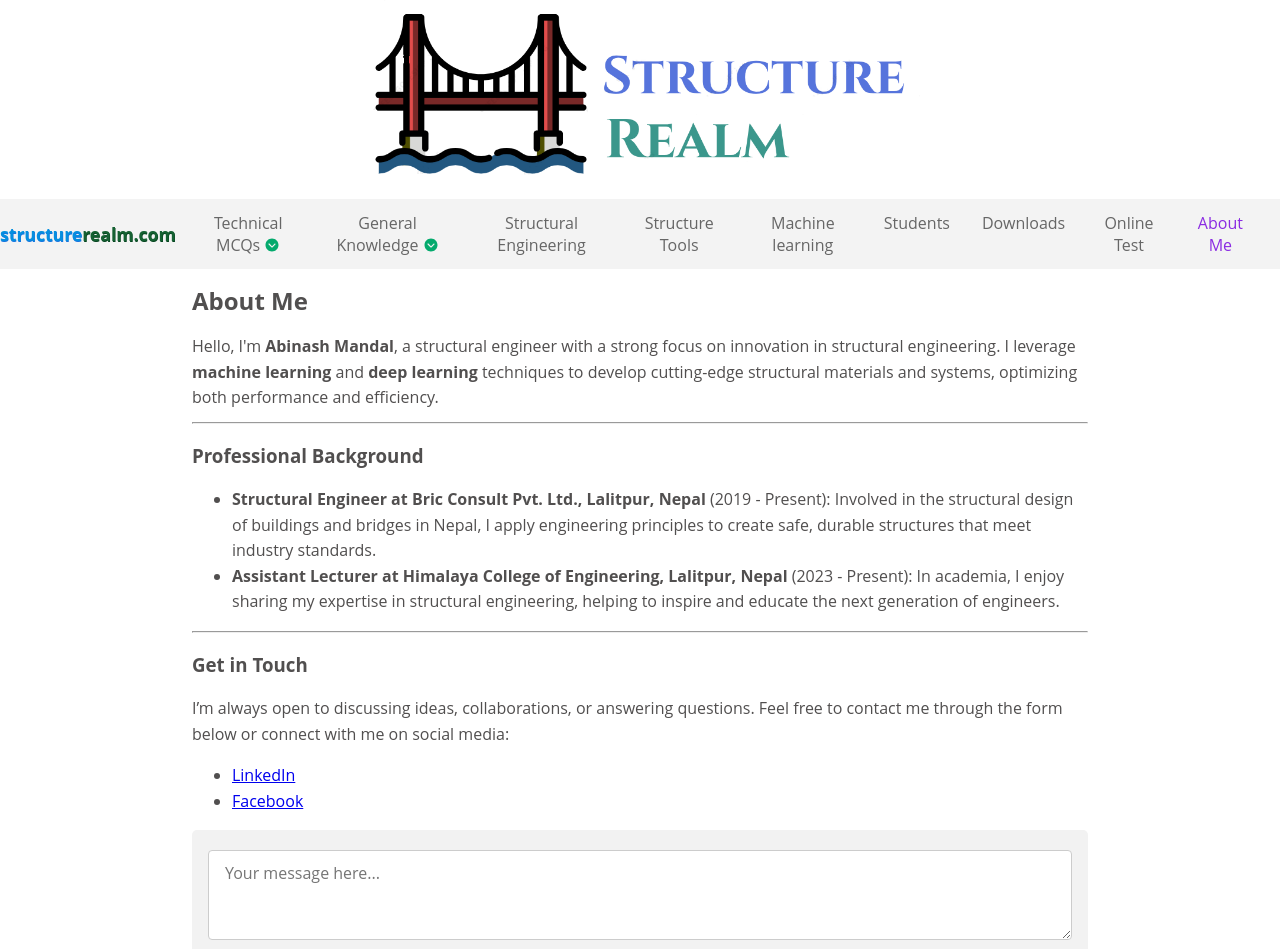
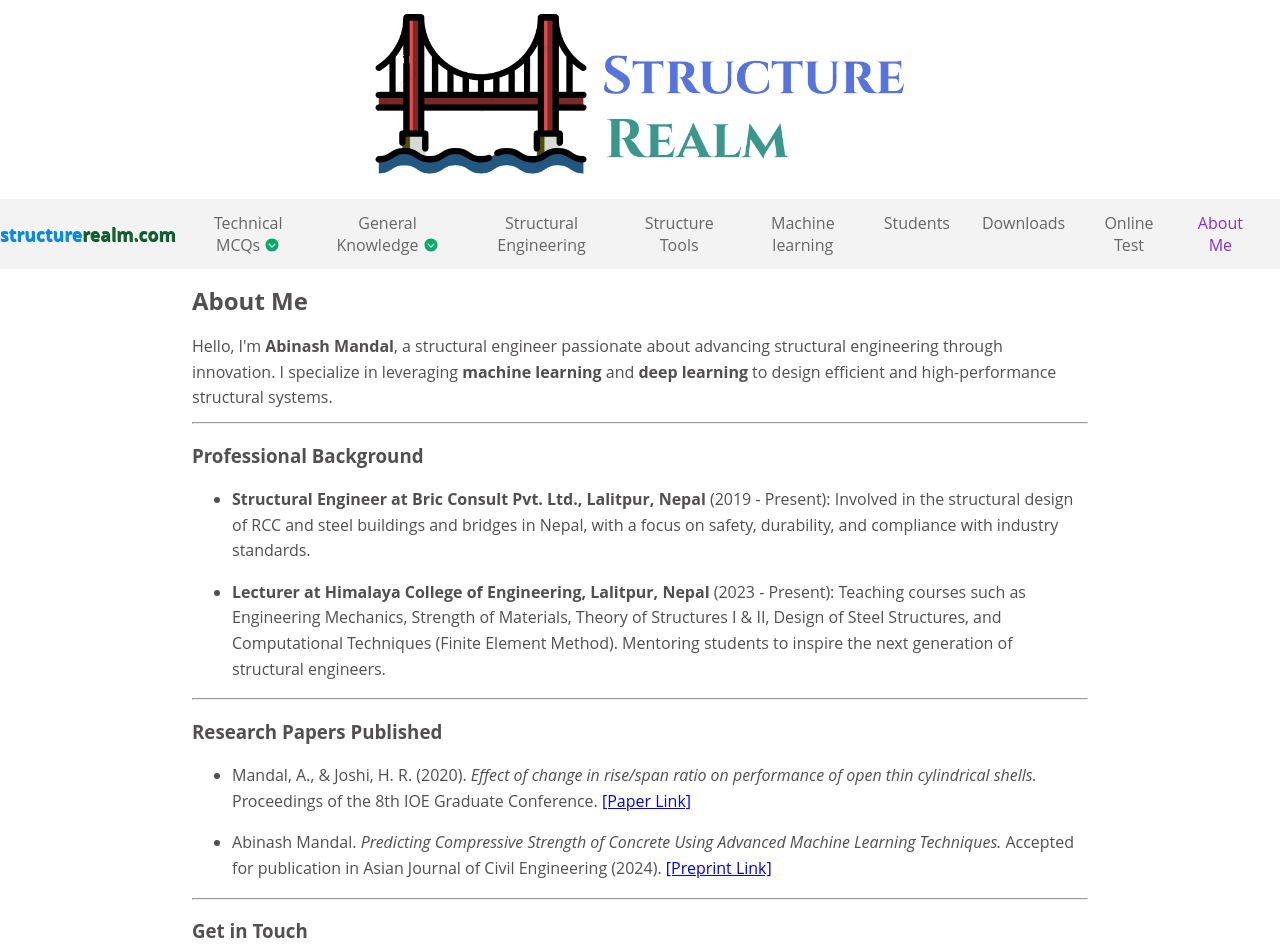
Before and after one commit to learnstructure/mcqCivil, a React (Create React App) app: page /contact in a window 1280 px wide. Shown: the top 949 px of the page. Built offline with nearby package versions, Linux system fonts and the light colour scheme; no server answers.

Commit message:
contact page updated

```diff
--- a/src/components/Contact.js
+++ b/src/components/Contact.js
@@ -6,21 +6,32 @@ function Contact() {
     return (
         <div className='page-container page-new'>
             <Helmet>
-                <title>Contact Civil Mcq</title>
-                <meta name="description" content="contact us page" />
+                <title>Contact Structure Realm</title>
+                <meta name="description" content="About Abinash Mandal - Structural Engineer and Lecturer" />
             </Helmet>
             <h2>About Me</h2>
             <p>
-                Hello, I'm <strong>Abinash Mandal</strong>, a structural engineer with a strong focus on innovation in structural engineering. I leverage <strong>machine learning</strong> and <strong>deep learning</strong> techniques to develop cutting-edge structural materials and systems, optimizing both performance and efficiency.
+                Hello, I'm <strong>Abinash Mandal</strong>, a structural engineer passionate about advancing structural engineering through innovation.
+                I specialize in leveraging <strong>machine learning</strong> and <strong>deep learning</strong> to design efficient and high-performance structural systems.
             </p>
             <hr />
             <h3 >Professional Background</h3>
             <ul>
-                <li>
-                    <strong>Structural Engineer at Bric Consult Pvt. Ltd., Lalitpur, Nepal</strong> (2019 - Present): Involved in the structural design of buildings and bridges in Nepal, I apply engineering principles to create safe, durable structures that meet industry standards.
+                <li style={{ marginBottom: '1rem' }}>
+                    <strong>Structural Engineer at Bric Consult Pvt. Ltd., Lalitpur, Nepal</strong> (2019 - Present): Involved in the structural design of RCC and steel buildings and bridges in Nepal, with a focus on safety, durability, and compliance with industry standards.
                 </li>
-                <li>
-                    <strong>Assistant Lecturer at Himalaya College of Engineering, Lalitpur, Nepal</strong> (2023 - Present): In academia, I enjoy sharing my expertise in structural engineering, helping to inspire and educate the next generation of engineers.
+                <li style={{ marginBottom: '1rem' }}>
+                    <strong>Lecturer at Himalaya College of Engineering, Lalitpur, Nepal</strong> (2023 - Present): Teaching courses such as Engineering Mechanics, Strength of Materials, Theory of Structures I & II, Design of Steel Structures, and Computational Techniques (Finite Element Method). Mentoring students to inspire the next generation of structural engineers.
+                </li>
+            </ul>
+            <hr />
+            <h3 >Research Papers Published</h3>
+            <ul>
+                <li style={{ marginBottom: '1rem' }}>
+                    Mandal, A., & Joshi, H. R. (2020). <i>Effect of change in rise/span ratio on performance of open thin cylindrical shells.</i> Proceedings of the 8th IOE Graduate Conference. <a href='http://conference.ioe.edu.np/ioegc8/papers/ioegc-8-089-80122.pdf' target="_blank" rel="noopener noreferrer">[Paper Link]</a>
+                </li>
+                <li style={{ marginBottom: '1rem' }}>
+                    Abinash Mandal. <i> Predicting Compressive Strength of Concrete Using Advanced Machine Learning Techniques.</i> Accepted for publication in Asian Journal of Civil Engineering (2024). <a href='https://doi.org/10.21203/rs.3.rs-5401974/v1' target="_blank" rel="noopener noreferrer">[Preprint Link]</a>
                 </li>
             </ul>
             <hr />
--- a/src/structure-tools/rcc-column/Calculation.js
+++ b/src/structure-tools/rcc-column/Calculation.js
@@ -52,7 +52,3 @@ export default function Calculation(ku, D, B, nd, nb, dia_d, dia_b) {
 export function calc_area(no, dia) {
     return no * Math.PI * dia * dia / 4
 }
-
-function check(arg) {
-    return arg ? " ✅" : " ❌"
-}
```
Also changed, not shown: 1 other file (tests, documents, lock files or other folders).
